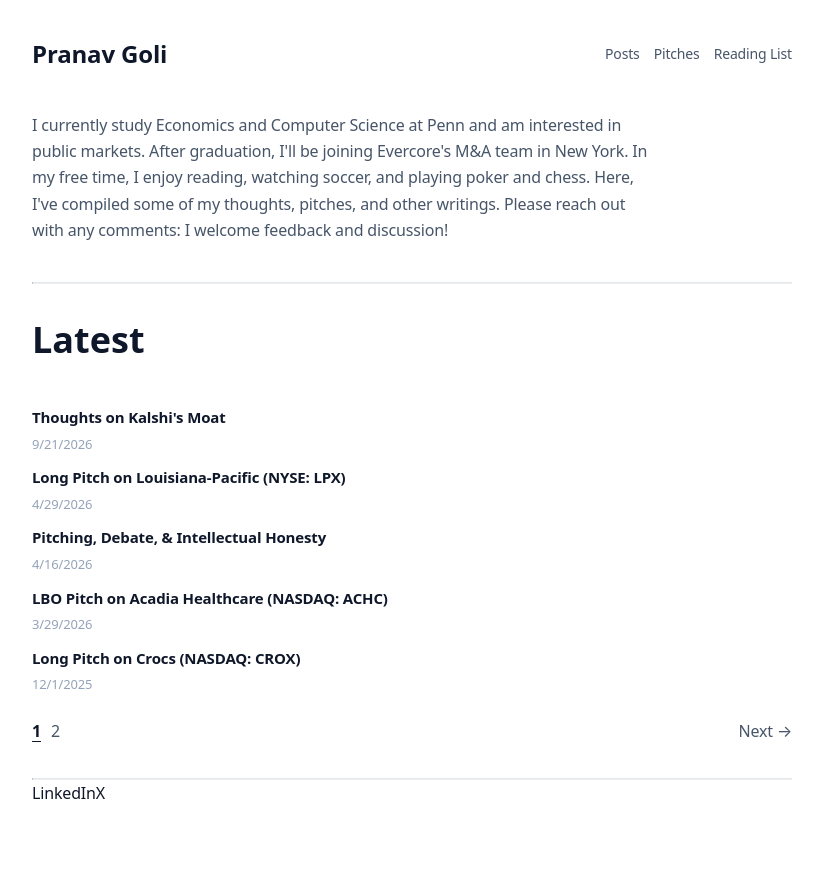
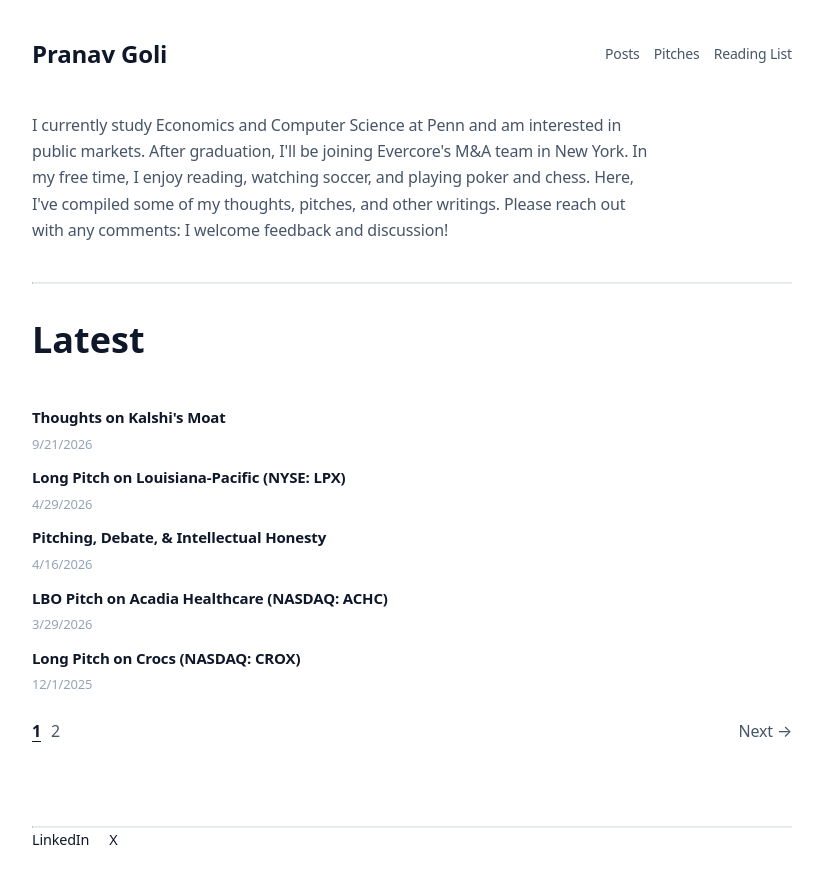
Before and after one commit to pranavgoli9/my-blog, a Next.js app: page / in a window 1280 px wide. Shown: the top 884 px of the page, without its empty margins (228-1051 px from the left). Before the commit the page ends 807 px from the top, so only its background shows below. Built offline with nearby package versions, Linux system fonts and the light colour scheme.

Commit message:
Update globals.css

```diff
--- a/src/app/globals.css
+++ b/src/app/globals.css
@@ -201,3 +201,23 @@ a:hover {
 .postItem:last-child {
   border-bottom: none;
 }
+.siteFooter {
+  margin-top: 3rem;
+  padding-bottom: 2.5rem;
+}
+
+.socialLinks {
+  display: flex;
+  gap: 1.25rem;
+  font-size: 0.9rem;
+}
+
+.socialLinks a {
+  color: inherit;
+  text-decoration: none;
+}
+
+.socialLinks a:hover {
+  text-decoration: underline;
+  text-underline-offset: 4px;
+}
```
